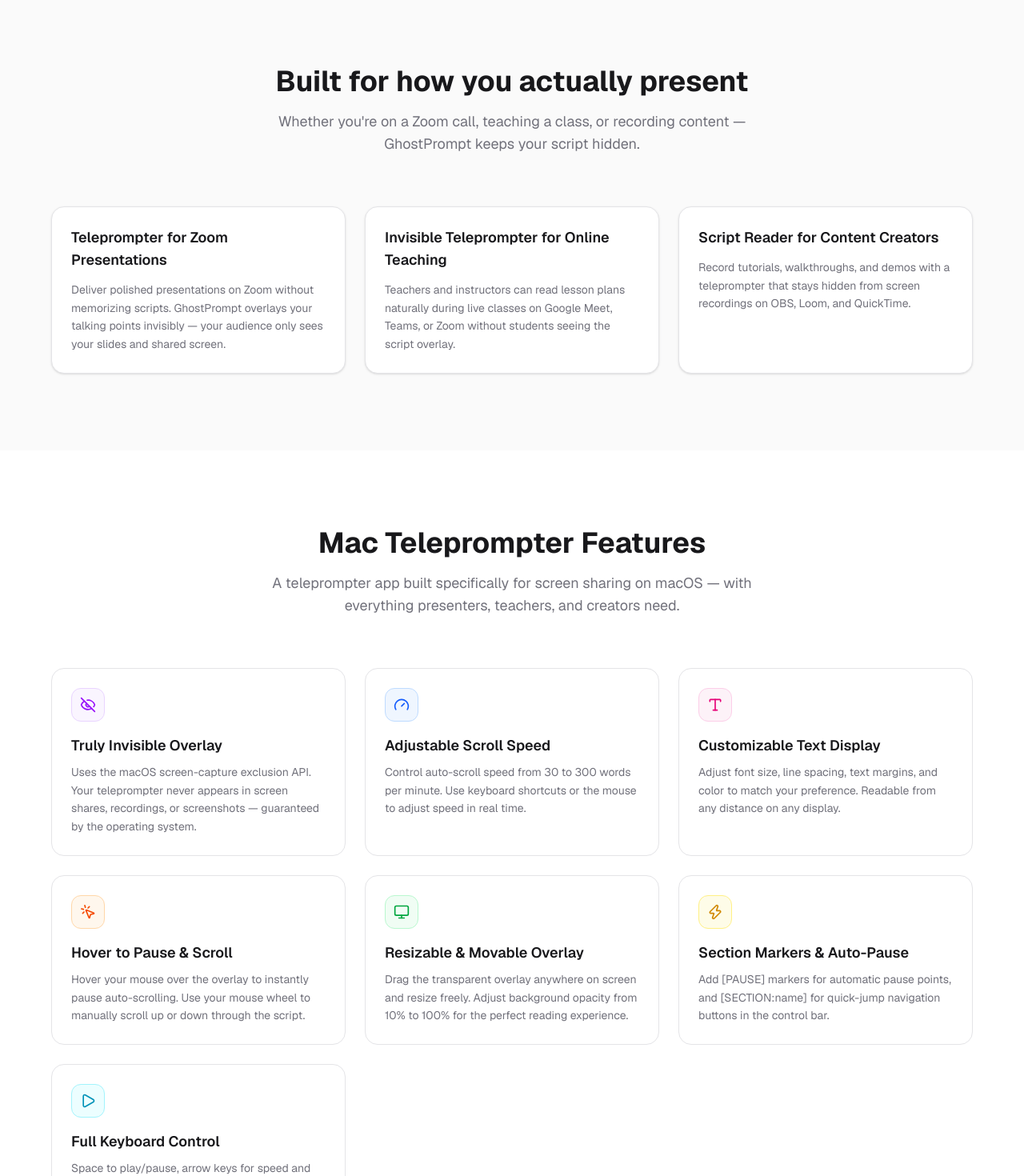
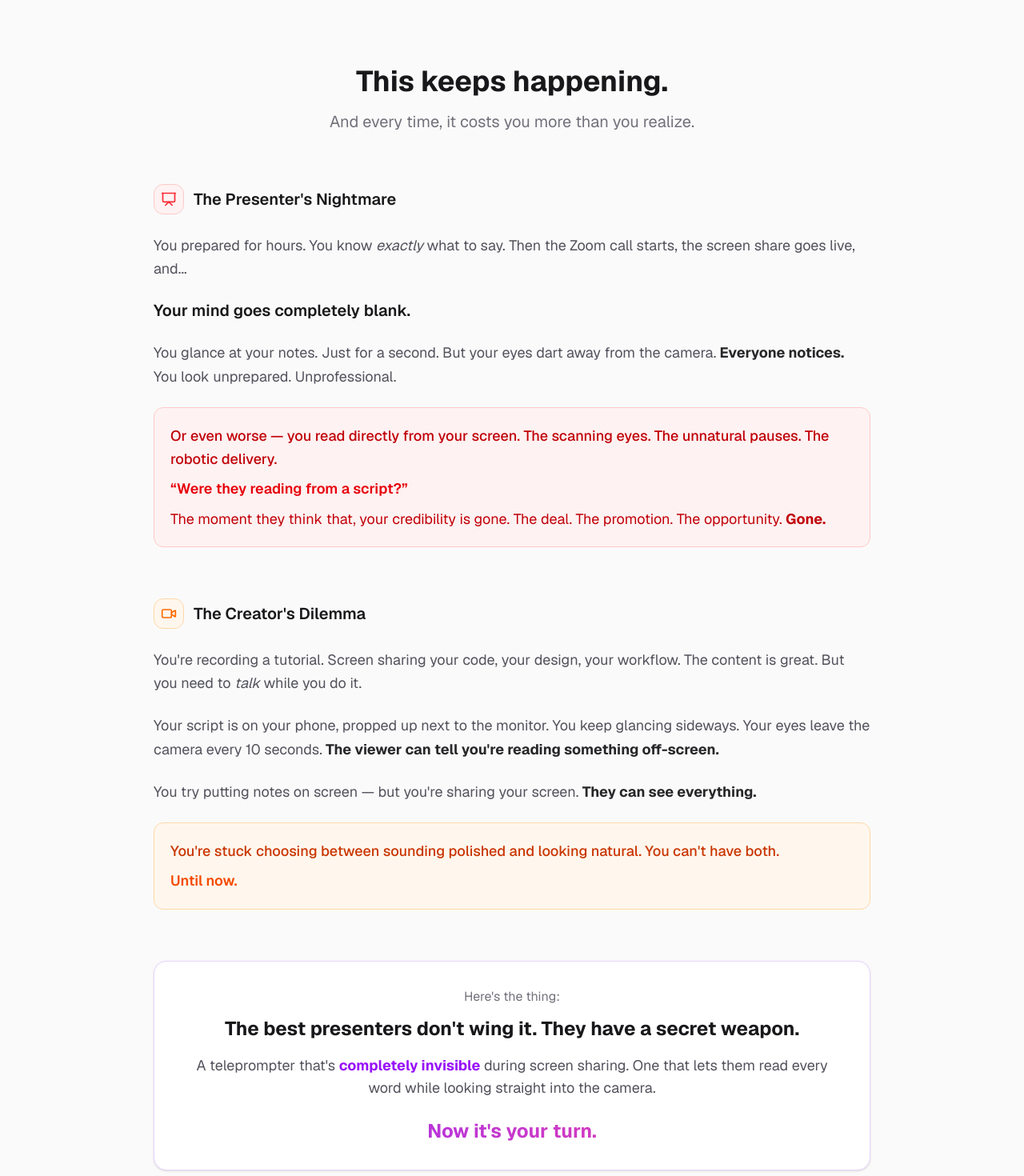
Before and after one commit to ujpark1/ghostprompt-landing, a Next.js app: page / in a window 1280 px wide. Shown: the part 1140-2610 px from the top of the page at 80% size. Built offline with nearby package versions, Linux system fonts and the light colour scheme.

Commit message:
Add pain-point storytelling, app screenshot placeholder, and blog section

```diff
--- a/src/app/page.tsx
+++ b/src/app/page.tsx
@@ -20,6 +20,12 @@
   X,
   ShieldCheck,
   Mail,
+  AlertTriangle,
+  Video,
+  Presentation,
+  BookOpen,
+  Clock,
+  Image as ImageIcon,
 } from "lucide-react";
 
 // ─── Header ─────────────────────────────────────────────────────────────────
@@ -40,6 +46,7 @@
           <a href="#compatibility" className="text-sm text-zinc-500 hover:text-zinc-900 transition-colors">Compatibility</a>
           <a href="#pricing" className="text-sm text-zinc-500 hover:text-zinc-900 transition-colors">Pricing</a>
           <a href="#faq" className="text-sm text-zinc-500 hover:text-zinc-900 transition-colors">FAQ</a>
+          <a href="#blog" className="text-sm text-zinc-500 hover:text-zinc-900 transition-colors">Blog</a>
         </div>
 
         <div className="hidden md:flex items-center gap-3">
@@ -69,6 +76,7 @@
             <a href="#compatibility" className="text-sm text-zinc-500 hover:text-zinc-900" onClick={() => setMenuOpen(false)}>Compatibility</a>
             <a href="#pricing" className="text-sm text-zinc-500 hover:text-zinc-900" onClick={() => setMenuOpen(false)}>Pricing</a>
             <a href="#faq" className="text-sm text-zinc-500 hover:text-zinc-900" onClick={() => setMenuOpen(false)}>FAQ</a>
+            <a href="#blog" className="text-sm text-zinc-500 hover:text-zinc-900" onClick={() => setMenuOpen(false)}>Blog</a>
             <a href="#pricing" className="px-5 py-2 rounded-full bg-purple-600 text-white text-sm font-medium text-center" onClick={() => setMenuOpen(false)}>
               Get GhostPrompt — $24.99
             </a>
@@ -184,42 +192,130 @@
   );
 }
 
-// ─── Use Cases ───────────────────────────────────────────────────────────────
-function UseCases() {
-  const cases = [
-    {
-      title: "Teleprompter for Zoom Presentations",
-      description: "Deliver polished presentations on Zoom without memorizing scripts. GhostPrompt overlays your talking points invisibly — your audience only sees your slides and shared screen.",
-    },
-    {
-      title: "Invisible Teleprompter for Online Teaching",
-      description: "Teachers and instructors can read lesson plans naturally during live classes on Google Meet, Teams, or Zoom without students seeing the script overlay.",
-    },
-    {
-      title: "Script Reader for Content Creators",
-      description: "Record tutorials, walkthroughs, and demos with a teleprompter that stays hidden from screen recordings on OBS, Loom, and QuickTime.",
-    },
-  ];
-
+// ─── Problem Section ─────────────────────────────────────────────────────────
+function ProblemSection() {
   return (
-    <section className="py-24 px-6 bg-zinc-50" aria-labelledby="use-cases-heading">
-      <div className="max-w-6xl mx-auto">
+    <section className="py-24 px-6 bg-zinc-50" aria-labelledby="problem-heading">
+      <div className="max-w-4xl mx-auto">
         <div className="text-center mb-16">
-          <h2 id="use-cases-heading" className="text-3xl md:text-4xl font-bold text-zinc-900 mb-4">
-            Built for how you actually present
+          <h2 id="problem-heading" className="text-3xl md:text-4xl font-bold text-zinc-900 mb-4">
+            This keeps happening.
           </h2>
-          <p className="text-zinc-500 text-lg max-w-2xl mx-auto">
-            Whether you&apos;re on a Zoom call, teaching a class, or recording content — GhostPrompt keeps your script hidden.
+          <p className="text-xl text-zinc-500">
+            And every time, it costs you more than you realize.
           </p>
         </div>
 
-        <div className="grid grid-cols-1 md:grid-cols-3 gap-6">
-          {cases.map((c) => (
-            <article key={c.title} className="rounded-2xl border border-zinc-200 bg-white p-6 shadow-sm">
-              <h3 className="text-lg font-semibold text-zinc-900 mb-3">{c.title}</h3>
-              <p className="text-zinc-500 text-sm leading-relaxed">{c.description}</p>
-            </article>
-          ))}
+        {/* Scenario 1: Presenter */}
+        <div className="mb-16">
+          <div className="flex items-center gap-3 mb-6">
+            <div className="p-2 rounded-xl bg-red-50 border border-red-200">
+              <Presentation className="w-5 h-5 text-red-500" />
+            </div>
+            <h3 className="text-xl font-semibold text-zinc-900">The Presenter&apos;s Nightmare</h3>
+          </div>
+
+          <div className="space-y-6 text-lg leading-relaxed text-zinc-600">
+            <p>
+              You prepared for hours. You know <em>exactly</em> what to say. Then the Zoom call starts, the screen share goes live, and...
+            </p>
+            <p className="text-zinc-900 font-semibold text-xl">
+              Your mind goes completely blank.
+            </p>
+            <p>
+              You glance at your notes. Just for a second. But your eyes dart away from the camera.
+              <strong className="text-zinc-800"> Everyone notices.</strong> You look unprepared. Unprofessional.
+            </p>
+            <div className="bg-red-50 border border-red-200 rounded-xl p-5">
+              <p className="text-red-700 font-medium">
+                Or even worse — you read directly from your screen. The scanning eyes. The unnatural pauses. The robotic delivery.
+              </p>
+              <p className="text-red-600 mt-2 font-semibold">
+                &ldquo;Were they reading from a script?&rdquo;
+              </p>
+              <p className="text-red-700 mt-2">
+                The moment they think that, your credibility is gone. The deal. The promotion. The opportunity. <strong>Gone.</strong>
+              </p>
+            </div>
+          </div>
+        </div>
+
+        {/* Scenario 2: Content Creator */}
+        <div className="mb-16">
+          <div className="flex items-center gap-3 mb-6">
+            <div className="p-2 rounded-xl bg-orange-50 border border-orange-200">
+              <Video className="w-5 h-5 text-orange-500" />
+            </div>
+            <h3 className="text-xl font-semibold text-zinc-900">The Creator&apos;s Dilemma</h3>
+          </div>
+
+          <div className="space-y-6 text-lg leading-relaxed text-zinc-600">
+            <p>
+              You&apos;re recording a tutorial. Screen sharing your code, your design, your workflow. The content is great. But you need to <em>talk</em> while you do it.
+            </p>
+            <p>
+              Your script is on your phone, propped up next to the monitor. You keep glancing sideways. Your eyes leave the camera every 10 seconds.
+              <strong className="text-zinc-800"> The viewer can tell you&apos;re reading something off-screen.</strong>
+            </p>
+            <p>
+              You try putting notes on screen — but you&apos;re sharing your screen. <strong className="text-zinc-800">They can see everything.</strong>
+            </p>
+            <div className="bg-orange-50 border border-orange-200 rounded-xl p-5">
+              <p className="text-orange-700 font-medium">
+                You&apos;re stuck choosing between sounding polished and looking natural. You can&apos;t have both.
+              </p>
+              <p className="text-orange-600 mt-2 font-semibold">
+                Until now.
+              </p>
+            </div>
+          </div>
+        </div>
+
+        {/* The Solution Bridge */}
+        <div className="text-center bg-white border border-purple-200 rounded-2xl p-8 shadow-sm">
+          <p className="text-zinc-500 text-base mb-3">Here&apos;s the thing:</p>
+          <p className="text-xl md:text-2xl font-bold text-zinc-900 mb-4">
+            The best presenters don&apos;t wing it. They have a secret weapon.
+          </p>
+          <p className="text-lg text-zinc-600 mb-6">
+            A teleprompter that&apos;s <strong className="text-purple-600">completely invisible</strong> during screen sharing. One that lets them read every word while looking straight into the camera.
+          </p>
+          <p className="text-2xl font-bold bg-gradient-to-r from-purple-600 to-pink-500 bg-clip-text text-transparent">
+            Now it&apos;s your turn.
+          </p>
+        </div>
+      </div>
+    </section>
+  );
+}
+
+// ─── App Screenshot ──────────────────────────────────────────────────────────
+function AppScreenshot() {
+  return (
+    <section className="py-24 px-6" aria-labelledby="screenshot-heading">
+      <div className="max-w-5xl mx-auto text-center">
+        <h2 id="screenshot-heading" className="text-3xl md:text-4xl font-bold text-zinc-900 mb-4">
+          Clean, Simple, Powerful
+        </h2>
+        <p className="text-zinc-500 text-lg mb-12 max-w-2xl mx-auto">
+          A distraction-free editor with built-in script management. Write your script, click Start, and present like a pro.
+        </p>
+
+        {/* Screenshot placeholder */}
+        <div className="rounded-2xl border border-zinc-200 bg-zinc-100 overflow-hidden shadow-lg">
+          <div className="flex items-center gap-2 px-4 py-3 bg-zinc-200/60 border-b border-zinc-200">
+            <div className="w-3 h-3 rounded-full bg-red-400" />
+            <div className="w-3 h-3 rounded-full bg-yellow-400" />
+            <div className="w-3 h-3 rounded-full bg-green-400" />
+            <span className="ml-2 text-xs text-zinc-400">GhostPrompt</span>
+          </div>
+          {/* Replace this div with an actual <img> tag when screenshot is ready */}
+          <div className="aspect-[16/10] flex items-center justify-center bg-zinc-50">
+            <div className="text-center">
+              <ImageIcon className="w-16 h-16 text-zinc-300 mx-auto mb-4" />
+              <p className="text-zinc-400 text-sm">App screenshot coming soon</p>
+            </div>
+          </div>
         </div>
       </div>
     </section>
@@ -590,6 +686,70 @@
   );
 }
 
+// ─── Blog ────────────────────────────────────────────────────────────────────
+const blogPosts = [
+  {
+    title: "Why Every Presenter Needs an Invisible Teleprompter in 2026",
+    excerpt: "Screen sharing changed how we present. But it also killed the teleprompter. Until macOS introduced screen-capture exclusion...",
+    category: "Guide",
+    date: "Apr 2026",
+    slug: "/blog/invisible-teleprompter-guide",
+  },
+  {
+    title: "5 Tips for Natural Delivery While Reading a Script on Zoom",
+    excerpt: "Looking natural while reading a script is an art. Here are five techniques that professional speakers use to sound conversational...",
+    category: "Tips",
+    date: "Apr 2026",
+    slug: "/blog/natural-delivery-tips-zoom",
+  },
+  {
+    title: "How Content Creators Use GhostPrompt for Screen Recording",
+    excerpt: "Recording tutorials with a teleprompter used to mean awkward side-glances. Here's how creators are using invisible overlays...",
+    category: "Use Case",
+    date: "Apr 2026",
+    slug: "/blog/content-creators-screen-recording",
+  },
+];
+
+function Blog() {
+  return (
+    <section id="blog" className="py-24 px-6" aria-labelledby="blog-heading">
+      <div className="max-w-6xl mx-auto">
+        <div className="text-center mb-16">
+          <h2 id="blog-heading" className="text-3xl md:text-4xl font-bold text-zinc-900 mb-4">
+            From the Blog
+          </h2>
+          <p className="text-zinc-500 text-lg">
+            Tips, guides, and stories about presenting better with an invisible teleprompter.
+          </p>
+        </div>
+
+        <div className="grid grid-cols-1 md:grid-cols-3 gap-6">
+          {blogPosts.map((post) => (
+            <article key={post.slug} className="rounded-2xl border border-zinc-200 bg-white overflow-hidden hover:shadow-md transition-shadow">
+              {/* Blog post image placeholder */}
+              <div className="aspect-[16/9] bg-zinc-100 flex items-center justify-center border-b border-zinc-200">
+                <BookOpen className="w-8 h-8 text-zinc-300" />
+              </div>
+              <div className="p-6">
+                <div className="flex items-center gap-2 mb-3">
+                  <span className="text-xs font-medium text-purple-600 bg-purple-50 px-2 py-1 rounded-full">{post.category}</span>
+                  <span className="text-xs text-zinc-400">{post.date}</span>
+                </div>
+                <h3 className="text-base font-semibold text-zinc-900 mb-2 leading-snug">{post.title}</h3>
+                <p className="text-sm text-zinc-500 leading-relaxed mb-4">{post.excerpt}</p>
+                <span className="text-sm font-medium text-purple-600 flex items-center gap-1">
+                  Read more <ArrowRight className="w-3.5 h-3.5" />
+                </span>
+              </div>
+            </article>
+          ))}
+        </div>
+      </div>
+    </section>
+  );
+}
+
 // ─── CTA Banner ──────────────────────────────────────────────────────────────
 function CTABanner() {
   return (
@@ -646,6 +806,7 @@
             <h4 className="text-xs font-semibold text-zinc-700 uppercase tracking-wider mb-3">Resources</h4>
             <nav className="space-y-2" aria-label="Resource links">
               <a href="#faq" className="block text-sm text-zinc-400 hover:text-zinc-700 transition-colors">FAQ</a>
+              <a href="#blog" className="block text-sm text-zinc-400 hover:text-zinc-700 transition-colors">Blog</a>
               <a href="mailto:support@ghostprompt.app" className="block text-sm text-zinc-400 hover:text-zinc-700 transition-colors">Support</a>
             </nav>
           </div>
@@ -680,12 +841,14 @@
       <Header />
       <main>
         <Hero />
-        <UseCases />
+        <ProblemSection />
+        <AppScreenshot />
         <Features />
         <HowItWorks />
         <Compatibility />
         <Pricing />
         <FAQ />
+        <Blog />
         <CTABanner />
       </main>
       <Footer />
```
